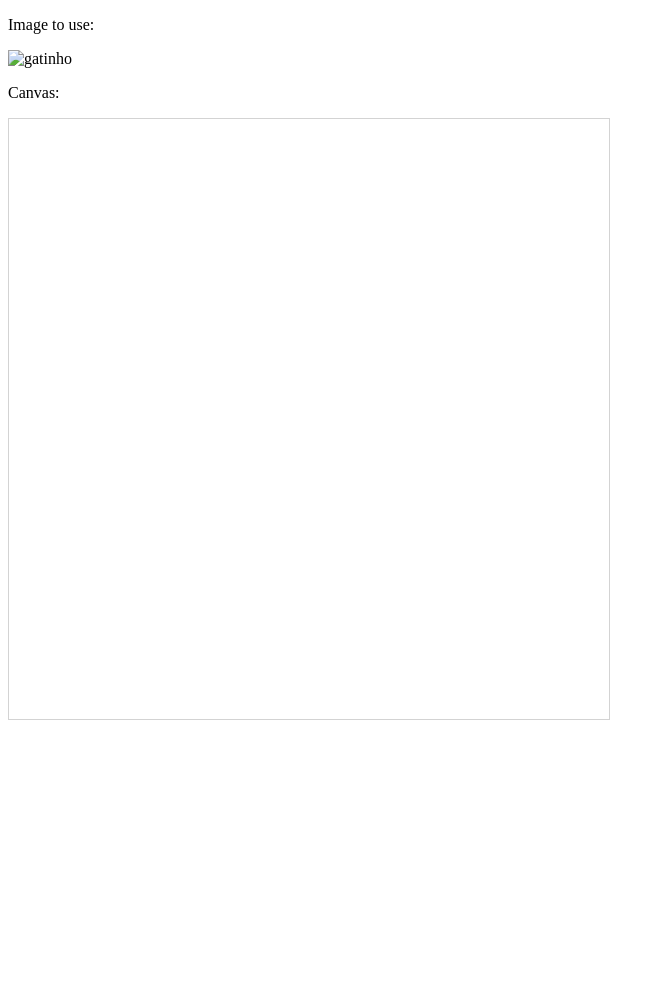
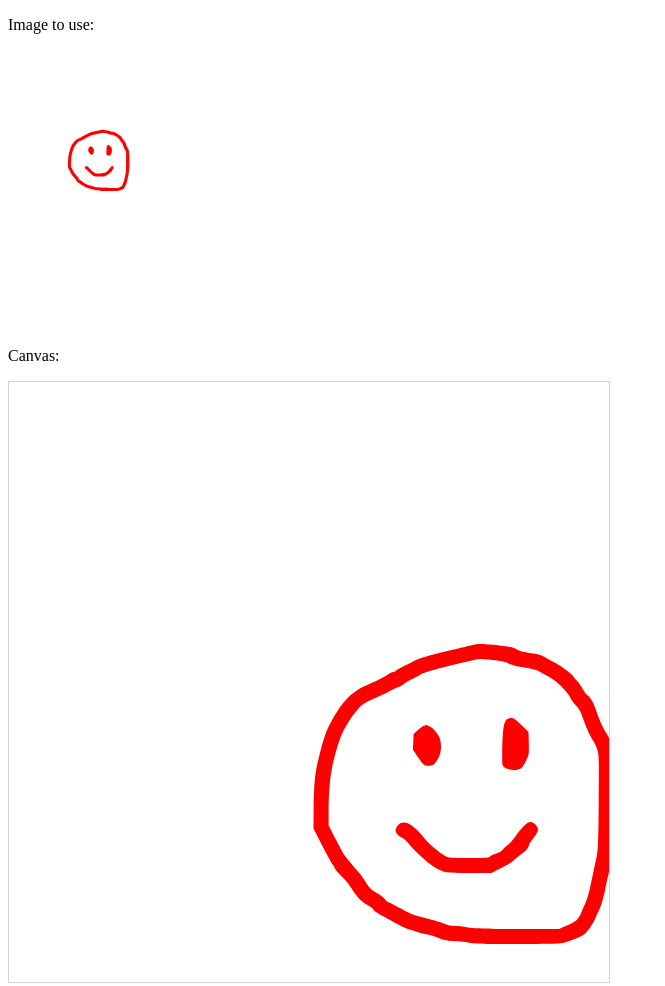
Before and after one commit to luanableal/AtvCanva, a plain HTML site: page index.html in a window 1280 px wide. Shown: the whole page, without its empty margins (0-665 px from the left). Before the commit the page ends 800 px from the top, so only its background shows below. Drawn offline with Linux system fonts and the light colour scheme.

Commit message:
Canvas com meu desenho

```diff
--- a/index.html
+++ b/index.html
@@ -4,21 +4,21 @@
 
 <p>Image to use:</p>
 
-<img id="gato" width="220" height="277"
-src="./gatinho.jpg" alt="gatinho">
+<img id="smile" width="220" height="277"
+src="./smile.svg" alt="smile">
 
 <p>Canvas:</p>
 
-<canvas id="gatofofo" width="600" height="600"
+<canvas id="carinha" width="600" height="600"
 style="border:1px solid #d3d3d3;">
 Your browser does not support the HTML5 canvas tag.
 </canvas>
 
 <script>
 window.onload = function() {
-    var canvas = document.getElementById("gatofofo");
+    var canvas = document.getElementById("carinha");
     var ctx = canvas.getContext("2d");
-    var img = document.getElementById("gato");
+    var img = document.getElementById("smile");
    ctx.drawImage(img, 10, 10);
 };
 </script>
```
Also changed, not shown: smile.svg (added).
